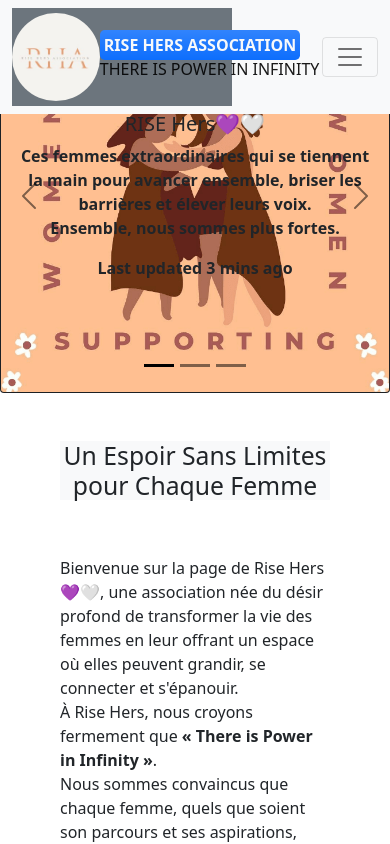
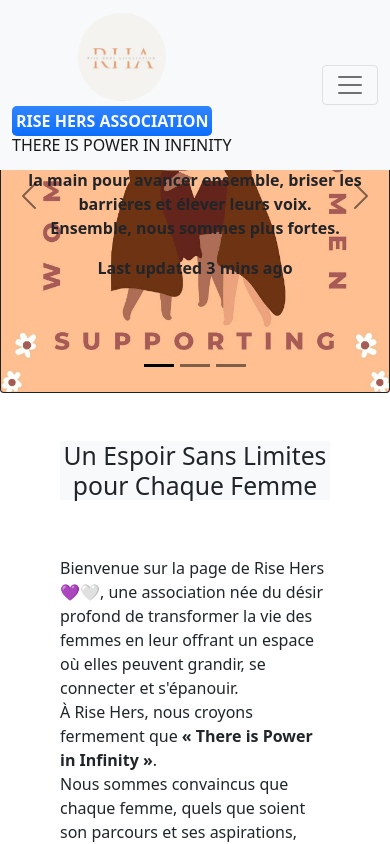
Before and after one commit to Boristanoh/risehers, a plain HTML site: page index.html in a window 390 px wide. Shown: the top 844 px of the page. Drawn offline with nearby package versions, Linux system fonts and the light colour scheme.

Commit message:
first - 3

```diff
--- a/index.html
+++ b/index.html
@@ -25,8 +25,8 @@
         <!-- <a href="../index.html"
           title="Ne pas inclure dans l'intégration"><img src="assets/logo/rise_hers.jpg" alt="logo de rise hers" width="50%"></a> -->
           <div class="container-fluid">
-            <a class="navbar-brand text-uppercase fw-italic bg-secondary" href="#">
-              <div class="d-flex align-items-center">
+            <a class="navbar-brand text-uppercase fw-italic" href="#">
+              <div class="logo d-flex align-items-center">
 
                 <img src="assets/logo/rise_hers.jpg" alt="logo de rise hers" class="rounded-circle" width="40%">
 
--- a/style/index.css
+++ b/style/index.css
@@ -11,3 +11,12 @@
 .navbar-brand{
     width: min-content;
 }
+@media screen and (max-width: 400px){
+
+    .logo {
+
+        display: flex;
+        flex-direction: column;
+        gap: 0.5rem;
+    }
+}
```
